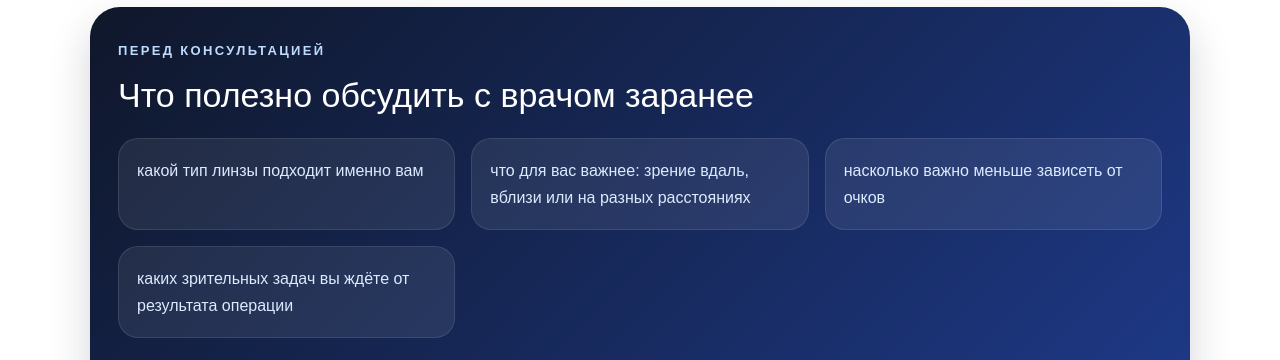
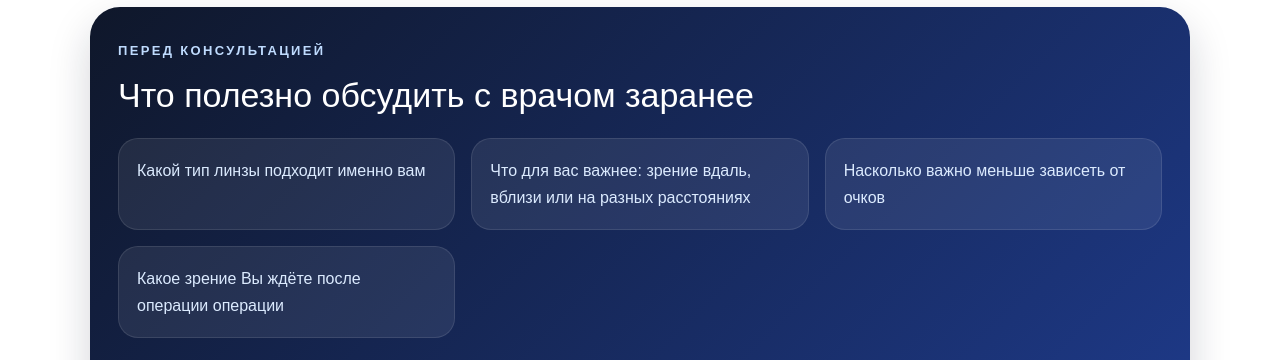
Before and after one commit to Amidro/moiglaza, a Next.js app: page /ru/katarakta in a window 1280 px wide. Shown: the part 1660-2020 px from the top of the page. Built offline with nearby package versions, Linux system fonts and the light colour scheme.

Commit message:
Update page.tsx

```diff
--- a/app/ru/katarakta/page.tsx
+++ b/app/ru/katarakta/page.tsx
@@ -16,10 +16,10 @@ const steps = [
 ];
 
 const questions = [
-  "какой тип линзы подходит именно вам",
-  "что для вас важнее: зрение вдаль, вблизи или на разных расстояниях",
-  "насколько важно меньше зависеть от очков",
-  "каких зрительных задач вы ждёте от результата операции"
+  "Какой тип линзы подходит именно вам",
+  "Что для вас важнее: зрение вдаль, вблизи или на разных расстояниях",
+  "Насколько важно меньше зависеть от очков",
+  "Какое зрение Вы ждёте после операции операции"
 ];
 
 export default function KataraktaPage() {
```
